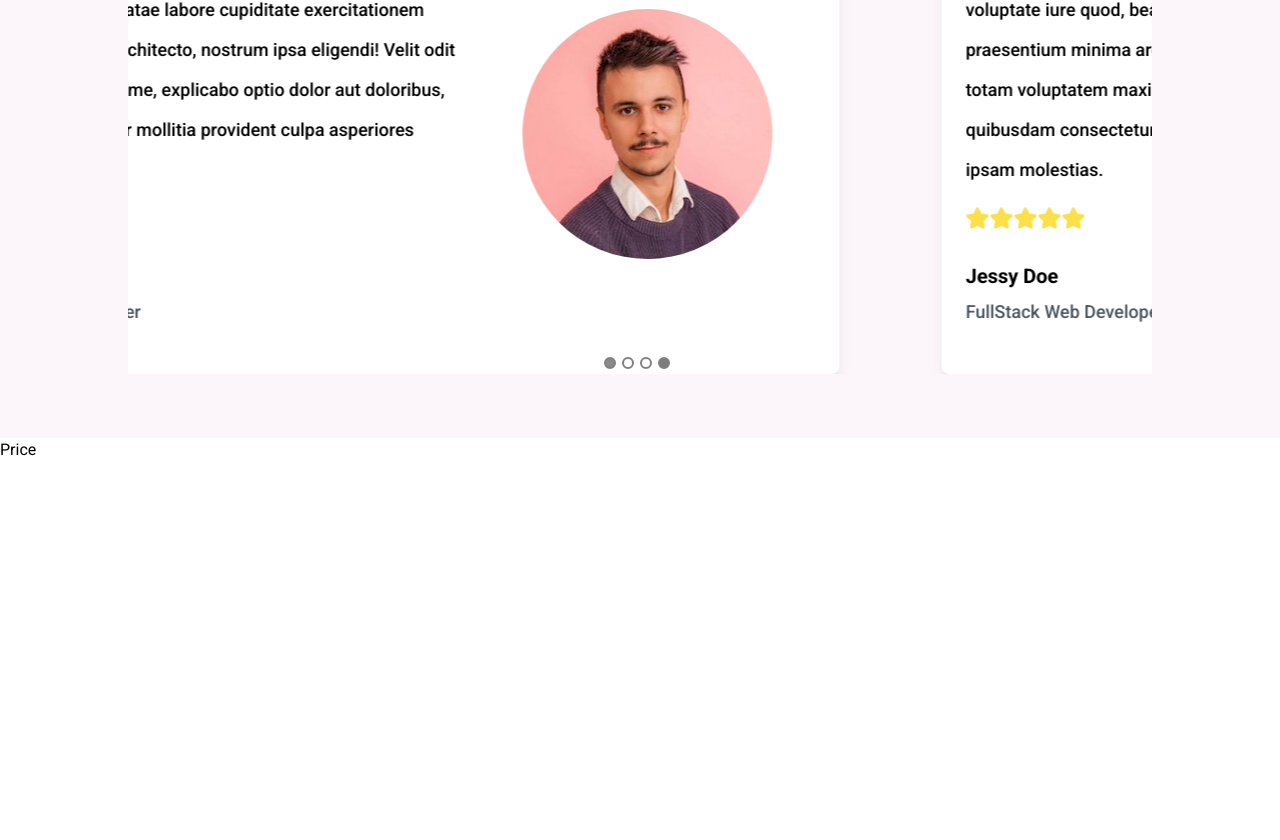
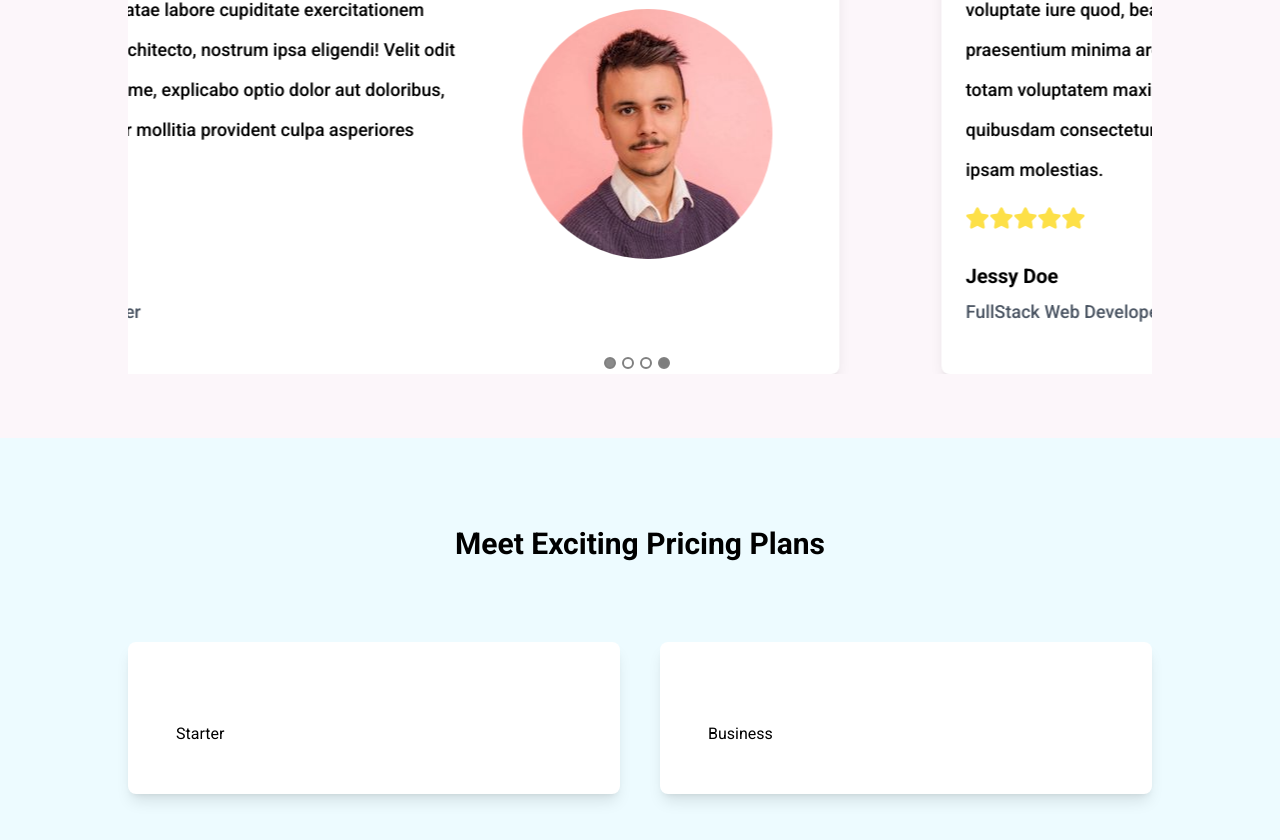
Before and after one commit to moonspark78/TrackP_NextJS, a Next.js app: page / in a window 1280 px wide. Shown: the part 2938-3778 px from the top of the page. Before the commit the page ends 3400 px from the top, so only its background shows below. Built offline with nearby package versions, Linux system fonts and the light colour scheme.

Commit message:
📈 working on the price  section  📈

```diff
--- a/components/Home/Price/Price.tsx
+++ b/components/Home/Price/Price.tsx
@@ -1,8 +1,21 @@
 import React from 'react'
+import PriceCard from './PriceCard'
 
 const Price = () => {
   return (
-    <div>Price</div>
+    <div className='pt-16 pb-16 bg-[#edfbff]'>
+        <h1 className='mt-6 text-2xl md:text-3xl capitalize font-bold text-center'>
+            Meet exciting Pricing Plans
+        </h1>
+        <div className='w-[90%] md:w-[80%] mt-20 mx-auto grid grid-cols-1 lg:grid-cols-2 gap-10'>
+            <div>
+                <PriceCard price={15} plan="Starter" />
+            </div>
+            <div>
+                <PriceCard price={45} plan="Business" />
+            </div>
+        </div>
+    </div>
   )
 }
 
--- /dev/null
+++ b/components/Home/Price/PriceCard.tsx
@@ -0,0 +1,18 @@
+import React from 'react'
+
+type Props ={
+    price: number;
+    plan: string;
+}
+
+const PriceCard = ({plan}:Props) => {
+  return (
+    <div className='bg-white p-12 rounded-lg shadow-lg'>
+        <p className='mt-8'>
+            {plan}
+        </p>
+    </div>
+  )
+}
+
+export default PriceCard
```
